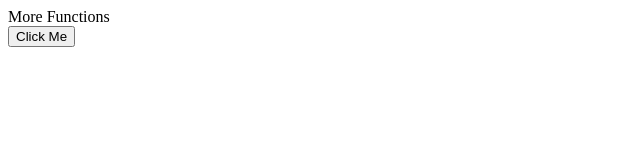
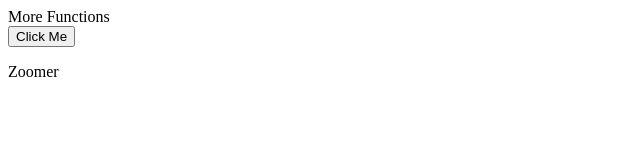
Before and after one commit to Tristian-N/First-Commit, a plain HTML site: page index.html in a window 1280 px wide. Shown: the full height of the page, 0-640 px from the left. Drawn offline with Linux system fonts and the light colour scheme.

Commit message:
Added <p>Zoomer</p> on line 22

```diff
--- a/index.html
+++ b/index.html
@@ -19,6 +19,7 @@
     </main>
 	<footer></footer>
 	<script type="text/javascript" src="script.js"></script>
+	<p>Zoomer</p>
 </body>
 
 </html>
```
